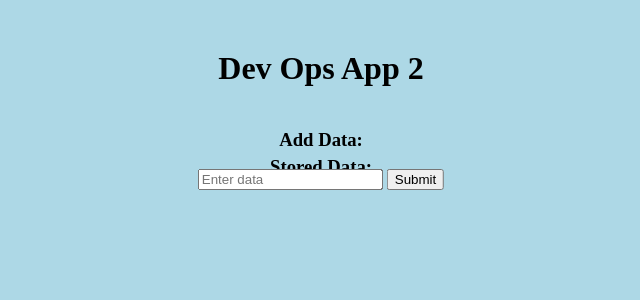
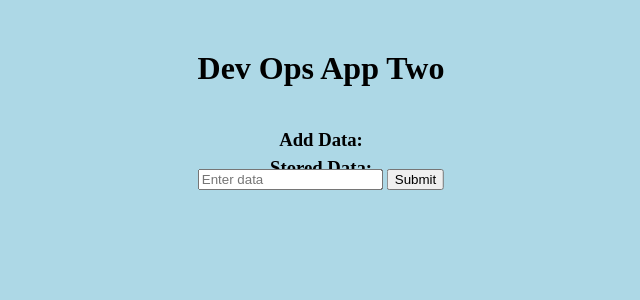
Before and after one commit to hamzabelmokht/dev_ops_app_2, a Flask app: page / in a window 1280 px wide. Shown: the top 300 px of the page, without its empty margins (319-959 px from the left). Run offline with Flask 3, Linux system fonts and the light colour scheme; data that the repository does not hold is empty; some libraries are stand-ins or nearby versions.

Commit message:
html page update

```diff
--- a/templates/index.html
+++ b/templates/index.html
@@ -19,7 +19,7 @@
             top: 50px;
             left: 50%;
             transform: translateX(-50%);
-            margin-bottom: 100px;
+            margin-bottom: 50px;
         }
         .list-container {
             padding: 10px;
@@ -30,7 +30,7 @@
 </head>
 <body>
     <div class="container">
-        <h1 style="font-weight: bold; margin-bottom: 20px;">Dev Ops App 2</h1>
+        <h1 style="font-weight: bold; margin-bottom: 20px;">Dev Ops App Two</h1>
         <div class="form-container">
             <h3>Add Data:</h3>
             <form action="/data" method="POST">
@@ -39,7 +39,7 @@
             </form>
         </div>
         <div class="list-container">
-            <h3>Stored Data:</h3>
+            <h3 style="margin-top: 20px;">Stored Data:</h3>
             <ul>
                 {% for item in items %}
                     <li>{{ item[0] }}</li>
```
